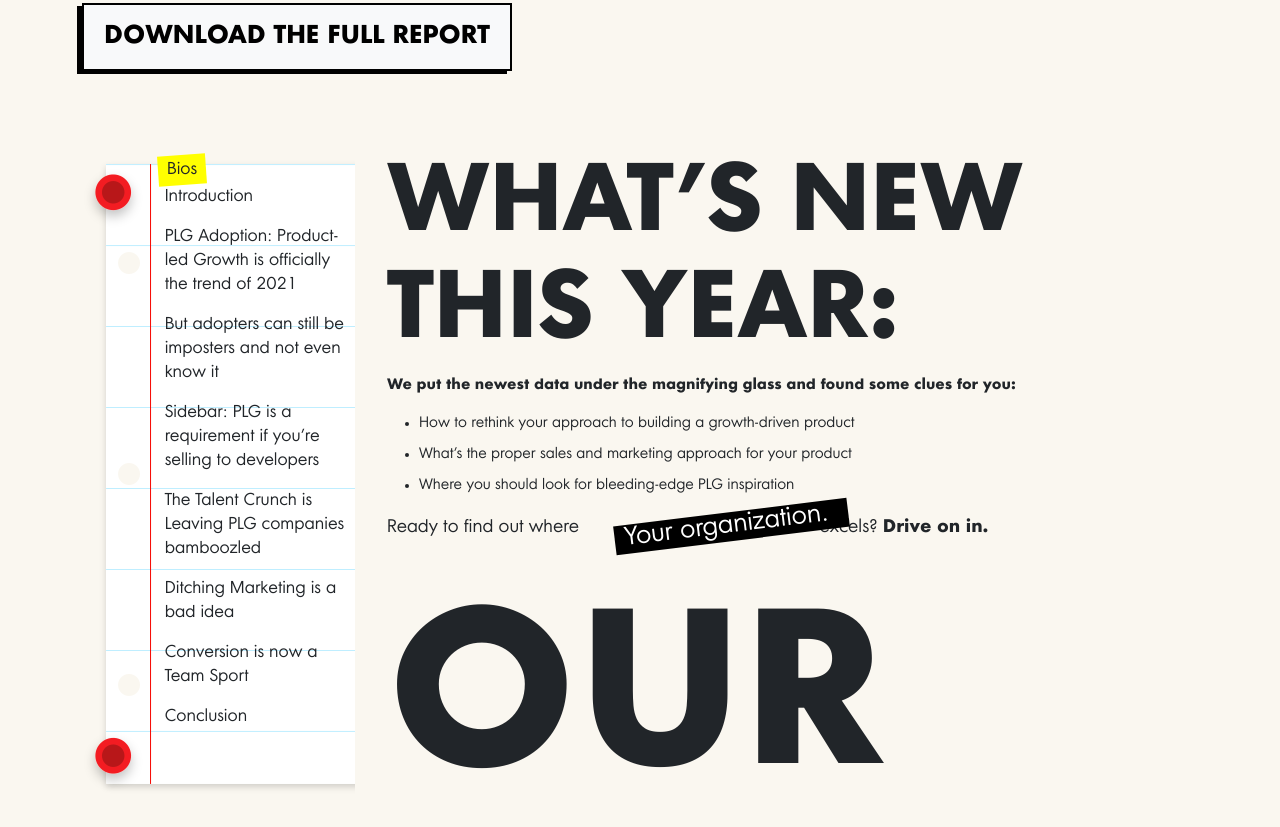
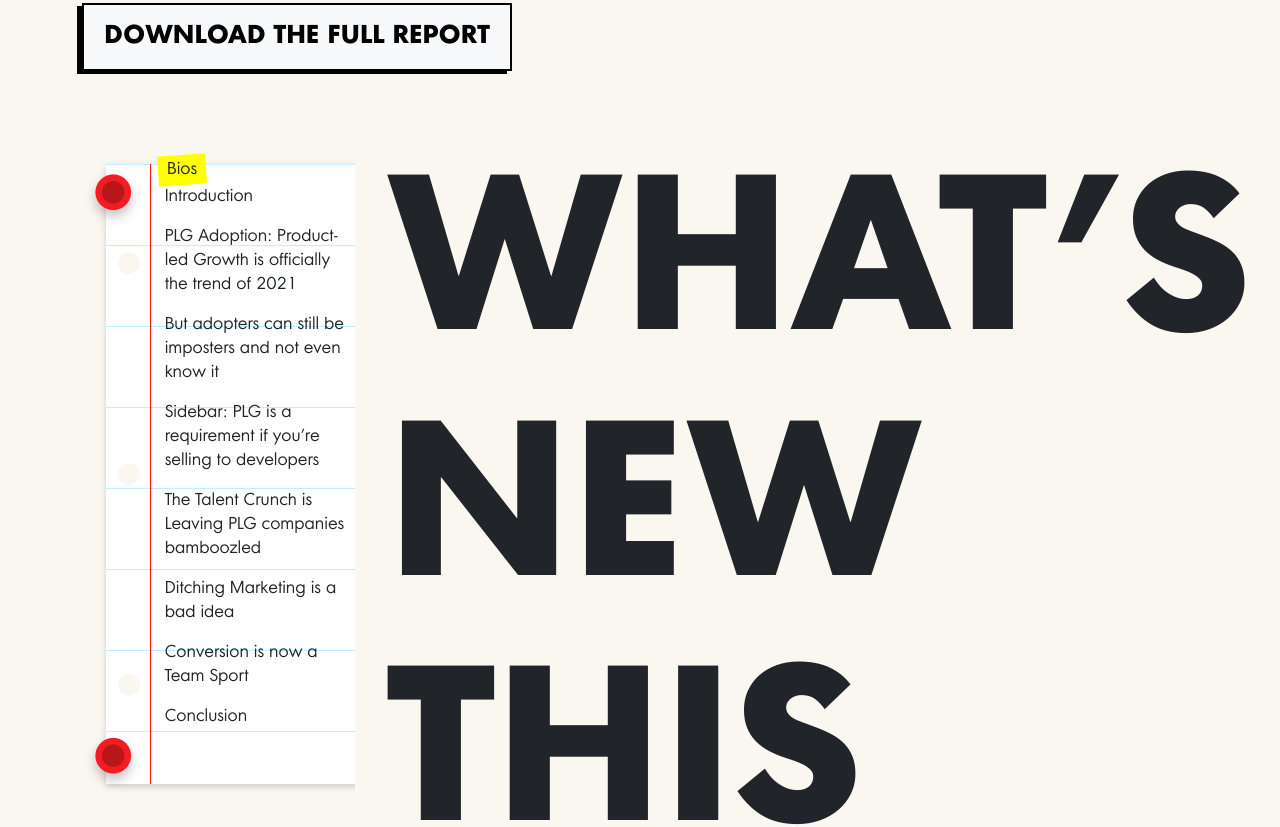
Before and after one commit to ar7L/cleanView, a plain HTML site: page index.html in a window 1280 px wide. Shown: the part 753-1580 px from the top of the page. Drawn offline with Linux system fonts and the light colour scheme.

Commit message:
Update style.css
Yes

```diff
--- a/css/style.css
+++ b/css/style.css
@@ -175,7 +175,7 @@ body {
   margin-left: 7px;
 }
 .section-3 h1 {
-  font-size: 89px;
+  font-size: 16vw;
   font-weight: 800;
   text-transform: uppercase;
   font-family: ov-bold;
```
